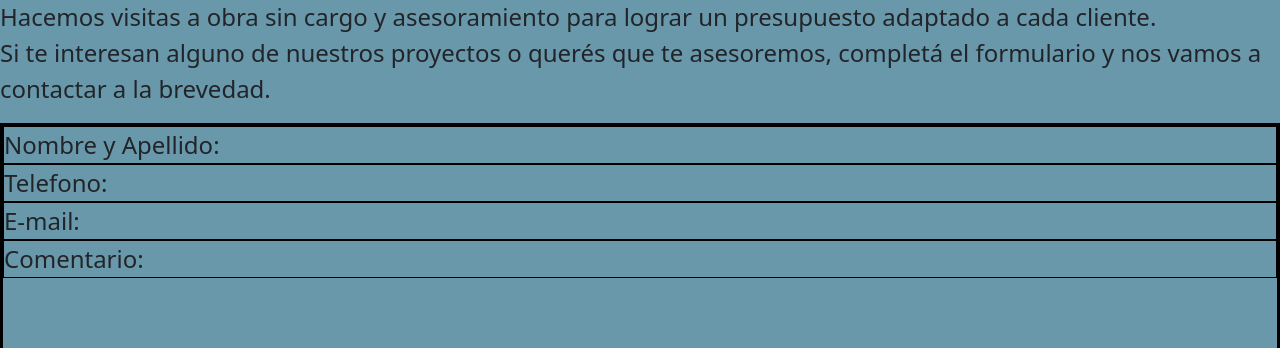
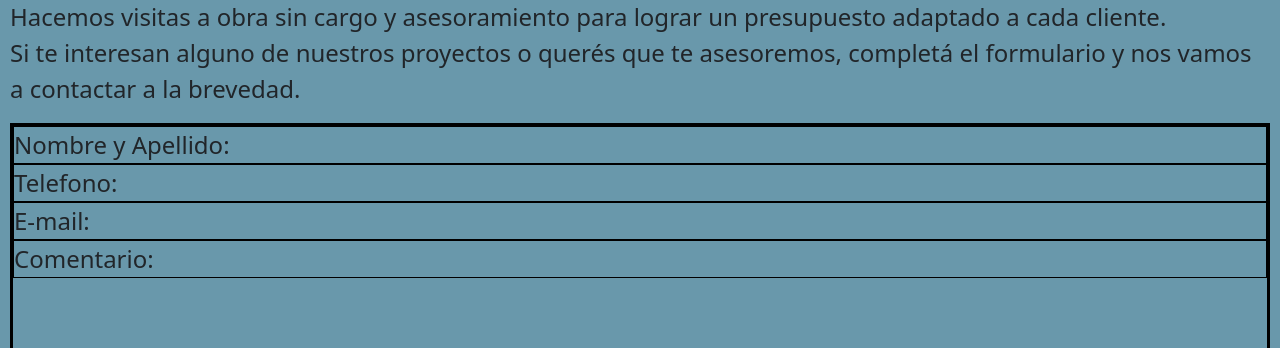
Before and after one commit to npastorella/Proyecto-CoderHouse, a plain HTML site: page secciones-css/contacto.html in a window 1280 px wide. Shown: the part 128-476 px from the top of the page. Drawn offline with nearby package versions, Linux system fonts and the light colour scheme.

Commit message:
cambios en contacto

```diff
--- a/secciones-css/contacto.html
+++ b/secciones-css/contacto.html
@@ -52,7 +52,7 @@
     </header>
     <main class="nav-Contacto">
         <!--En esta seccion voy a colocar un formulario (Genere un grid para poder cumplir con la entrega)-->
-        <p>
+        <p class="txt-cont">
             Hacemos visitas a obra sin cargo y asesoramiento para lograr un presupuesto adaptado a cada cliente. <br>
             Si te interesan alguno de nuestros proyectos o querés que te asesoremos, completá el formulario y nos vamos
             a contactar a la brevedad.
--- a/secciones-css/style.css
+++ b/secciones-css/style.css
@@ -208,7 +208,6 @@ img {
 .img-Carousel{
     width: 75%;
     margin: 0 auto;
-
 }
 
 /*Fin seccion nuestros proyectos*/
@@ -233,7 +232,10 @@ img {
     background-color: rgb(105, 152, 171);
     font-size: 1.5rem;
 }
-
+.txt-cont{
+    margin-left: 10px;
+    margin-right: 10px;
+}
 /*Fin de seccion contacto*/
 
 /*Animaciones*/
@@ -244,6 +246,8 @@ img {
     grid-column-gap: 0px;
     grid-row-gap: 0px;
     border: solid 3px black;
+    margin-left: 10px;
+    margin-right: 10px;
     }
 .grid-contA{
     grid-row: 1 span 1;
```
Also changed, not shown: index.html (line endings or trailing spaces).
